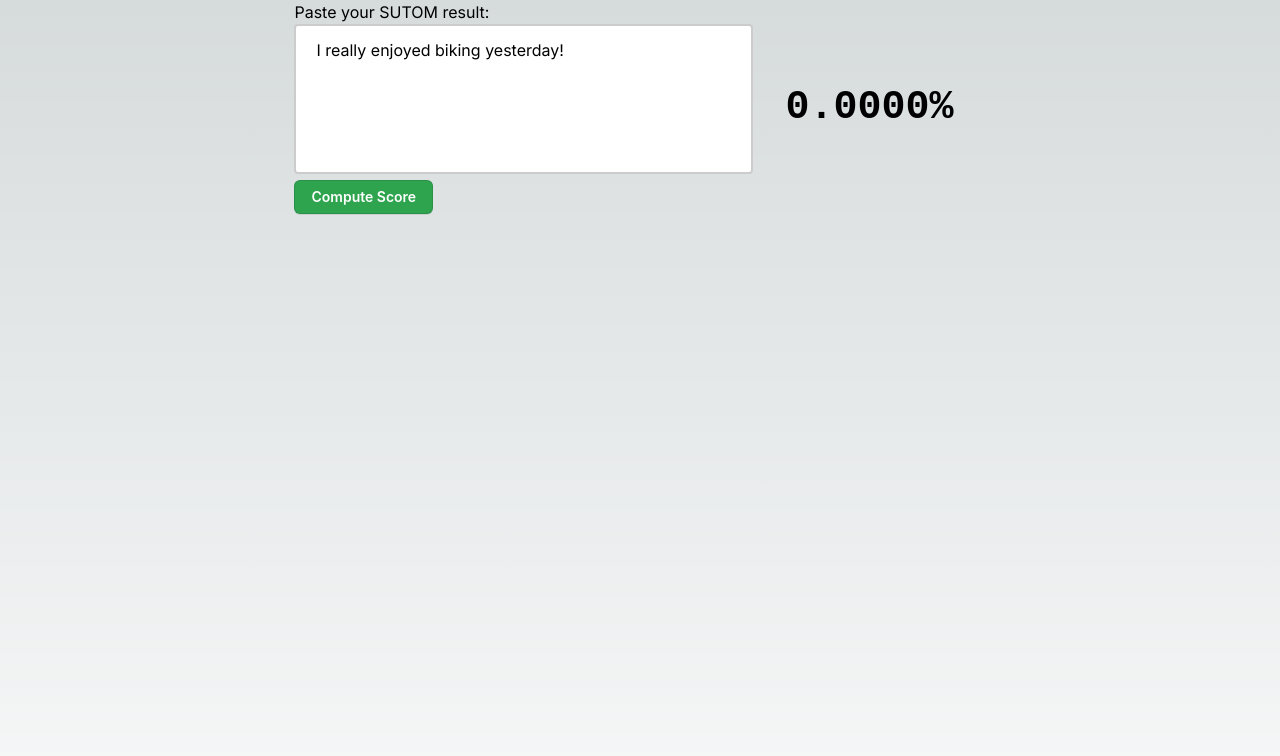
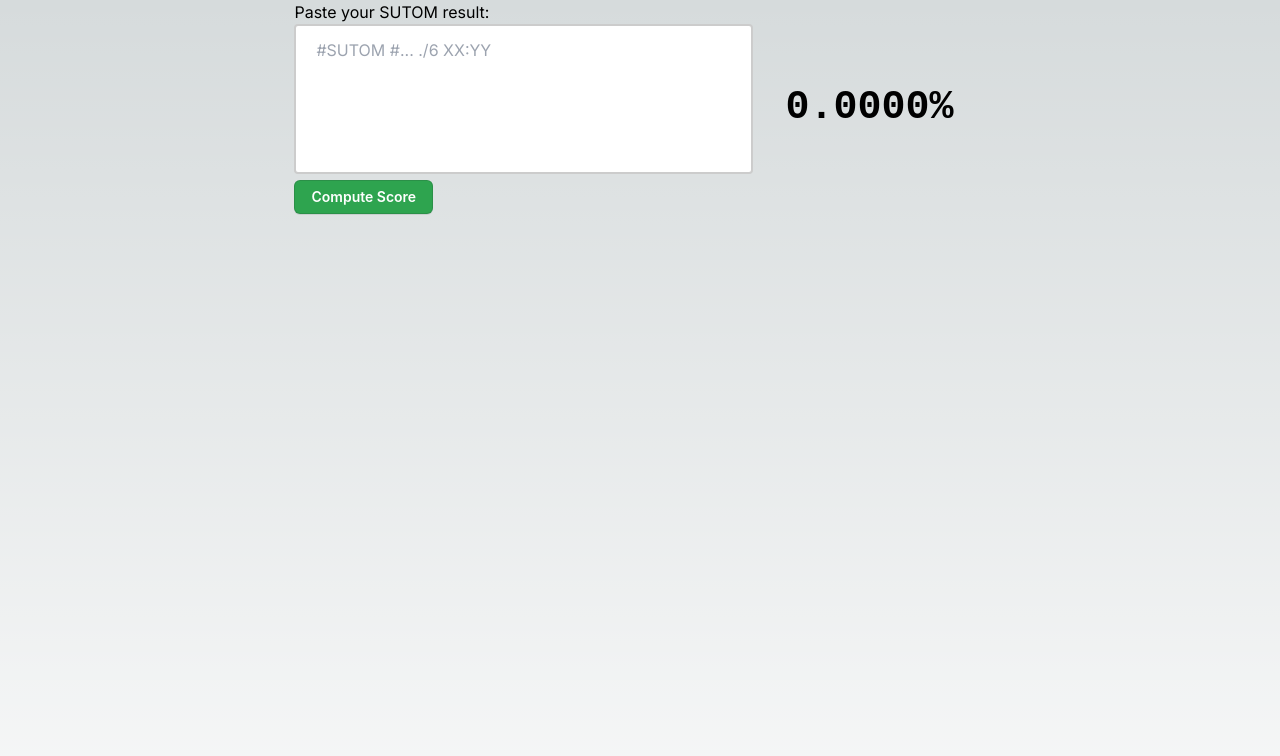
Before and after one commit to clementgbcn/sutom-score, a Next.js app: page / in a window 1280 px wide. Shown: the top 756 px of the page. Built offline with nearby package versions, Linux system fonts and the light colour scheme.

Commit message:
Use a placeholder for textarea

```diff
--- a/app/resultForm.tsx
+++ b/app/resultForm.tsx
@@ -17,7 +17,7 @@ export const ResultForm = ({handleResult}: ResultFormProps) => {
         <form onSubmit={handleSubmit} >
         <label>Paste your SUTOM result:</label>
         <div></div>
-        <textarea cols={40} rows={5} defaultValue="I really enjoyed biking yesterday!"/>
+        <textarea cols={40} rows={10} defaultValue="" placeholder="#SUTOM #... ./6 XX:YY"/>
         <div></div>
         <button type="submit" className="button-3" role="button">Compute Score</button>
         </form>
```
